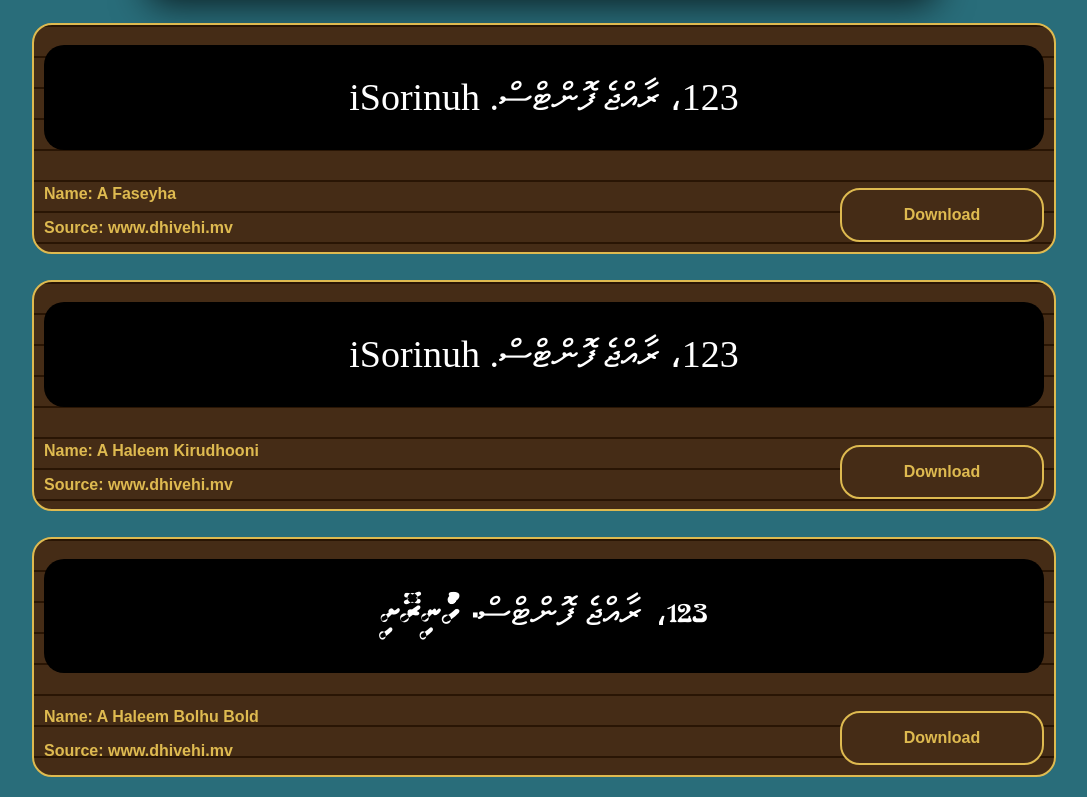
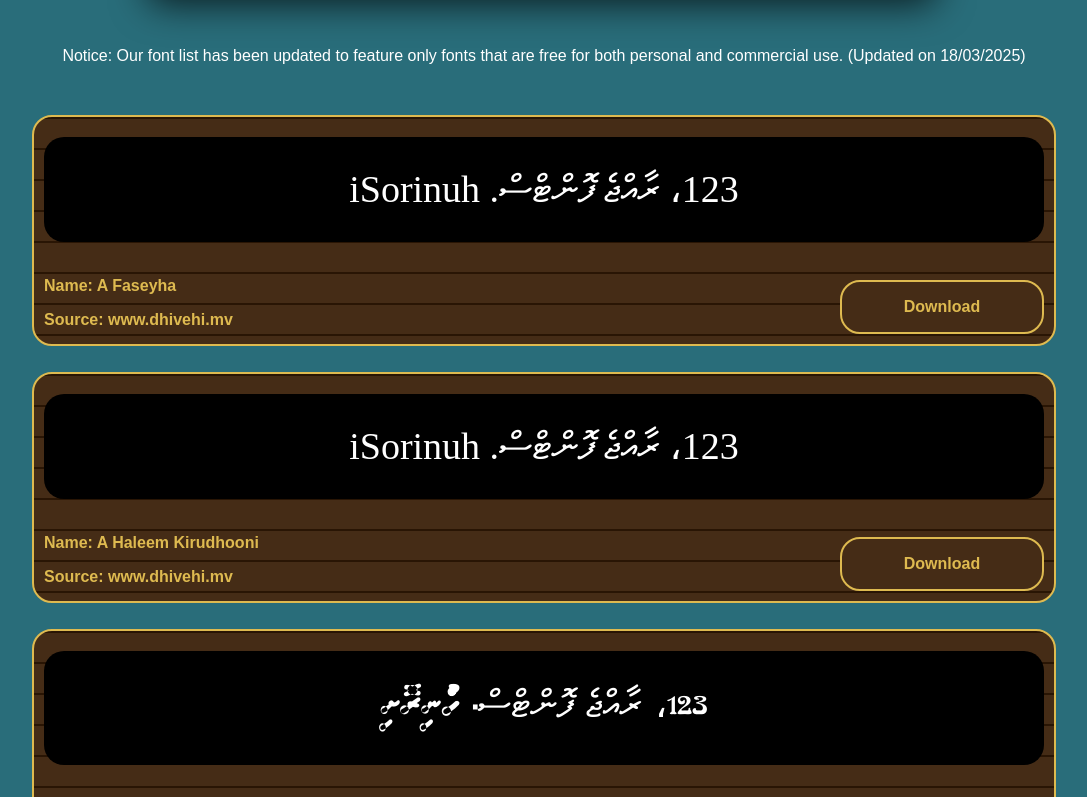
Before and after one commit to raajjefonts/raajjefonts.github.io, a plain HTML site: page index.html in a window 1280 px wide. Shown: the part 914-1711 px from the top of the page, without its empty margins (96-1183 px from the left). Drawn offline with Linux system fonts and the light colour scheme; a web font is replaced by a local one.

Commit message:
Text update

```diff
--- a/index.html
+++ b/index.html
@@ -68,6 +68,8 @@
 						</form>
 					</div>
 
+				<p class="note">Notice: Our font list has been updated to feature only fonts that are free for both personal and commercial use. (Updated on 18/03/2025)</p>
+
 
 					<div id="listings-box">
 					<!--
--- a/styles/home.css
+++ b/styles/home.css
@@ -330,6 +330,13 @@ keys {
 	color: #296D7A;
 }
 
+.note {
+	color: #ffffff;
+	max-width: 90%;
+	margin: 50px 5px;
+}
+
+
 #developer {
 	font-size: 18px;
 	color: #aaaaaa;
```
Also changed, not shown: Sources.txt.
